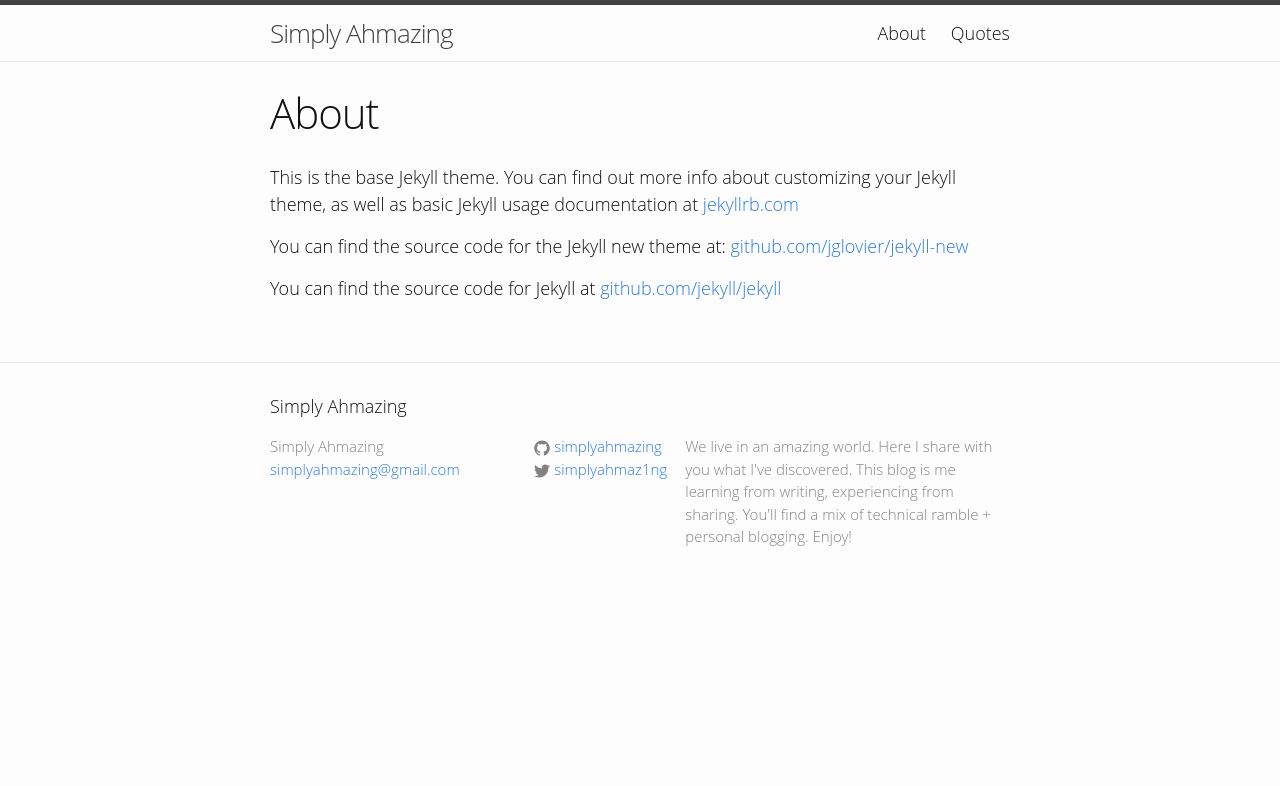
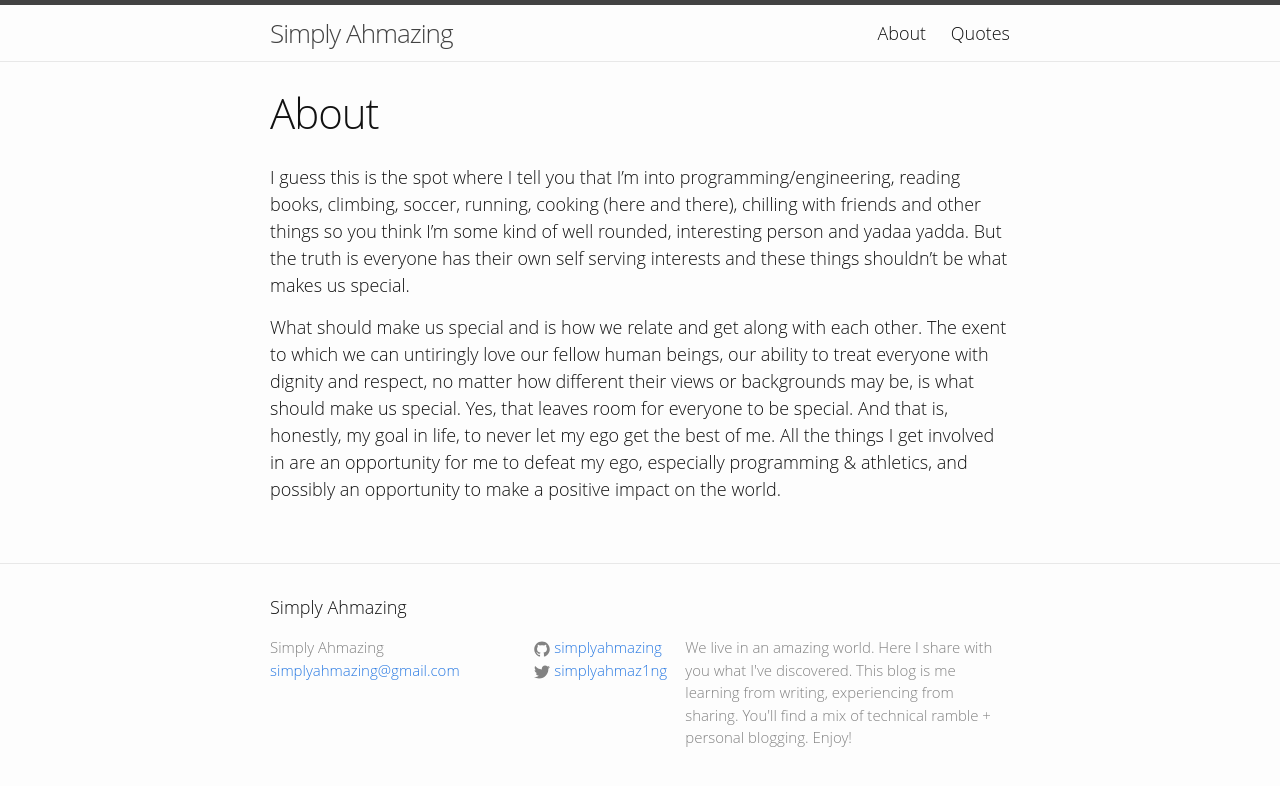
Before and after one commit to icco/simplyahmazing.github.io, a Jekyll site: the page built from about.md, in a window 1280 px wide. Shown: the top 786 px of the page. Built offline with Jekyll 4.4.1, drawn with Linux system fonts in a browser that asks for light colours.

Commit message:
updated about page; fixed article date

```diff
--- a/about.md
+++ b/about.md
@@ -4,9 +4,6 @@ title: About
 permalink: /about/
 ---
 
-This is the base Jekyll theme. You can find out more info
- about customizing your Jekyll theme, as well as basic Jekyll usage documentation at [jekyllrb.com](http://jekyllrb.com/)
+I guess this is the spot where I tell you that I'm into programming/engineering, reading books, climbing, soccer, running, cooking (here and there), chilling with friends and other things so you think I'm some kind of well rounded, interesting person and yadaa yadda. But the truth is everyone has their own self serving interests and these things shouldn't be what makes us special.
 
-You can find the source code for the Jekyll new theme at: [github.com/jglovier/jekyll-new](https://github.com/jglovier/jekyll-new)
-
-You can find the source code for Jekyll at [github.com/jekyll/jekyll](https://github.com/jekyll/jekyll)
+What should make us special and is how we relate and get along with each other. The exent to which we can untiringly love our fellow human beings, our ability to treat everyone with dignity and respect, no matter how different their views or backgrounds may be, is what should make us special. Yes, that leaves room for everyone to be special. And that is, honestly, my goal in life, to never let my ego get the best of me. All the things I get involved in are an opportunity for me to defeat my ego, especially programming & athletics, and possibly an opportunity to make a positive impact on the world.
```
